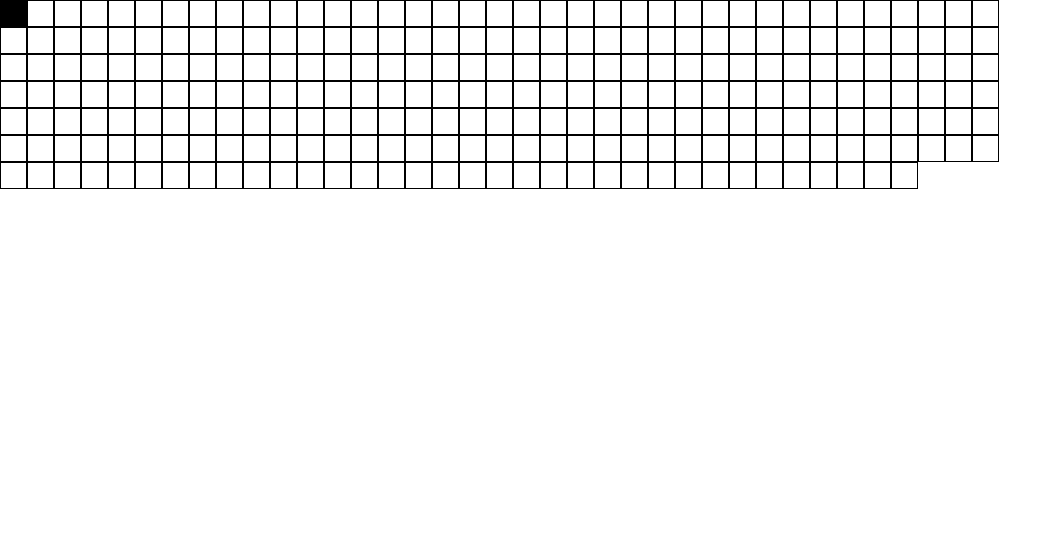
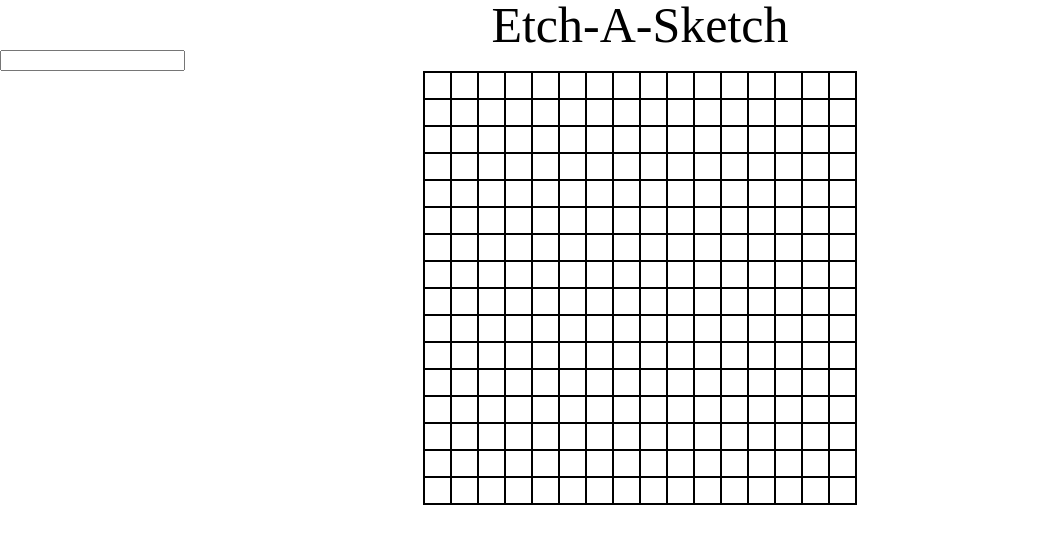
Before and after one commit to tdth03/etch, a plain HTML site: page index.html in a window 1280 px wide. Shown: the whole page, without its empty margins (0-1062 px from the left). Drawn offline with Linux system fonts and the light colour scheme.

Commit message:
Added styling and better grid function.

```diff
--- a/index.html
+++ b/index.html
@@ -10,6 +10,10 @@
     <title>Etch-A-Sketch</title>
 </head>
 <body>
+    <h1 class="heading">Etch-A-Sketch</h1>
+    <div class = area-input>
+        <input class="input">
+    </div>
     <div id="container"></div>
 
 </body>
--- a/scripts.js
+++ b/scripts.js
@@ -1,7 +1,11 @@
 const grid = document.querySelector('.container')
+let n = '';
+let area = '';
 
-createGrid = () => {
-    for (let i = 0; i < 256; i++) {
+function createGrid() {
+    n = 16;
+    area = Math.pow(n, 2);
+    for (let i = 0; i < area; i++) {
         const div = document.createElement('div');
         div.classList.add('cell');
         div.addEventListener('mouseover', function(event){
--- a/styles.css
+++ b/styles.css
@@ -1,6 +1,15 @@
+.heading {
+  font-size: 50px;
+  text-align: center;
+}
+
 #container {
-  width: 1000px;
-  height: 1000px;
+  width: 432px;
+  height: 432px;
+  border: 1px solid black;
+  margin-top: auto;
+  margin-left: auto;
+  margin-right: auto;
 }
 
 #container div {
@@ -14,3 +23,8 @@
     min-height: 25px;
     display: inline-block;
   }
+
+  .input {
+    display: inline-block;
+    margin: auto;
+  }
```
